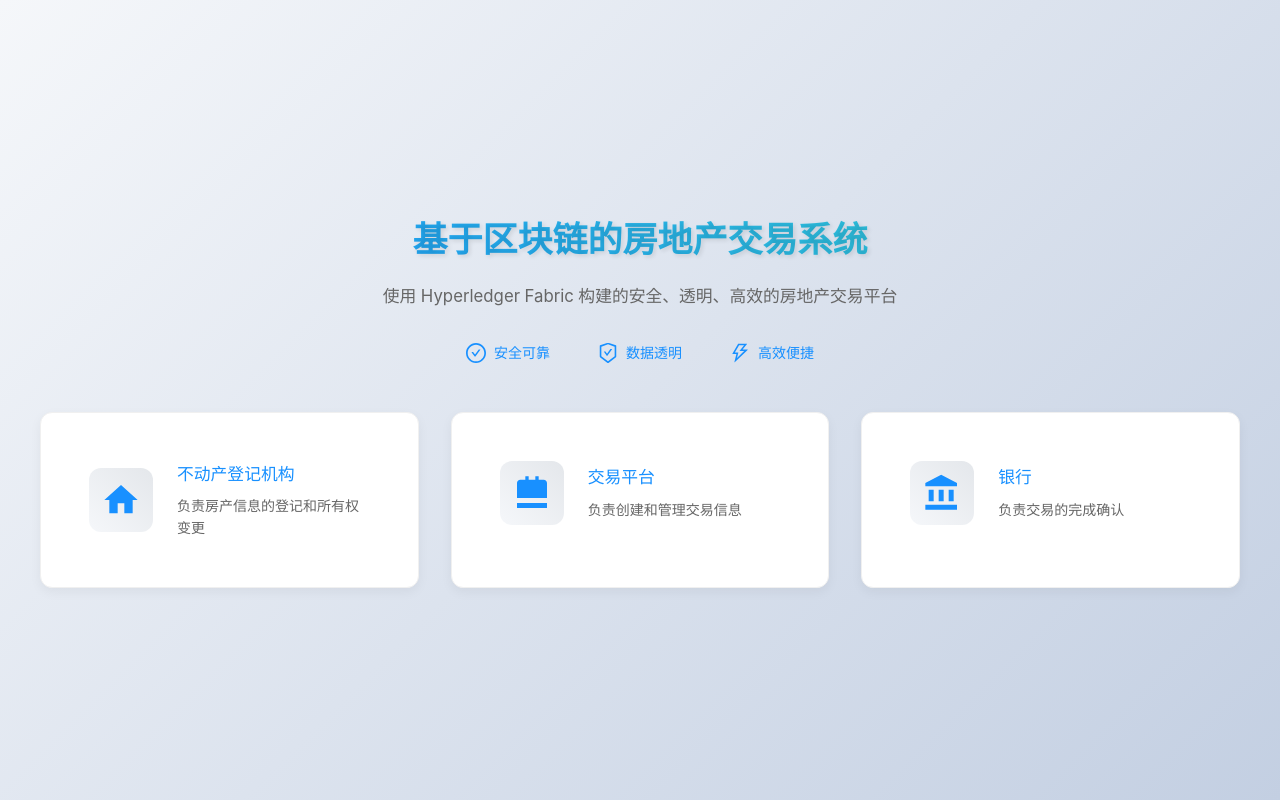
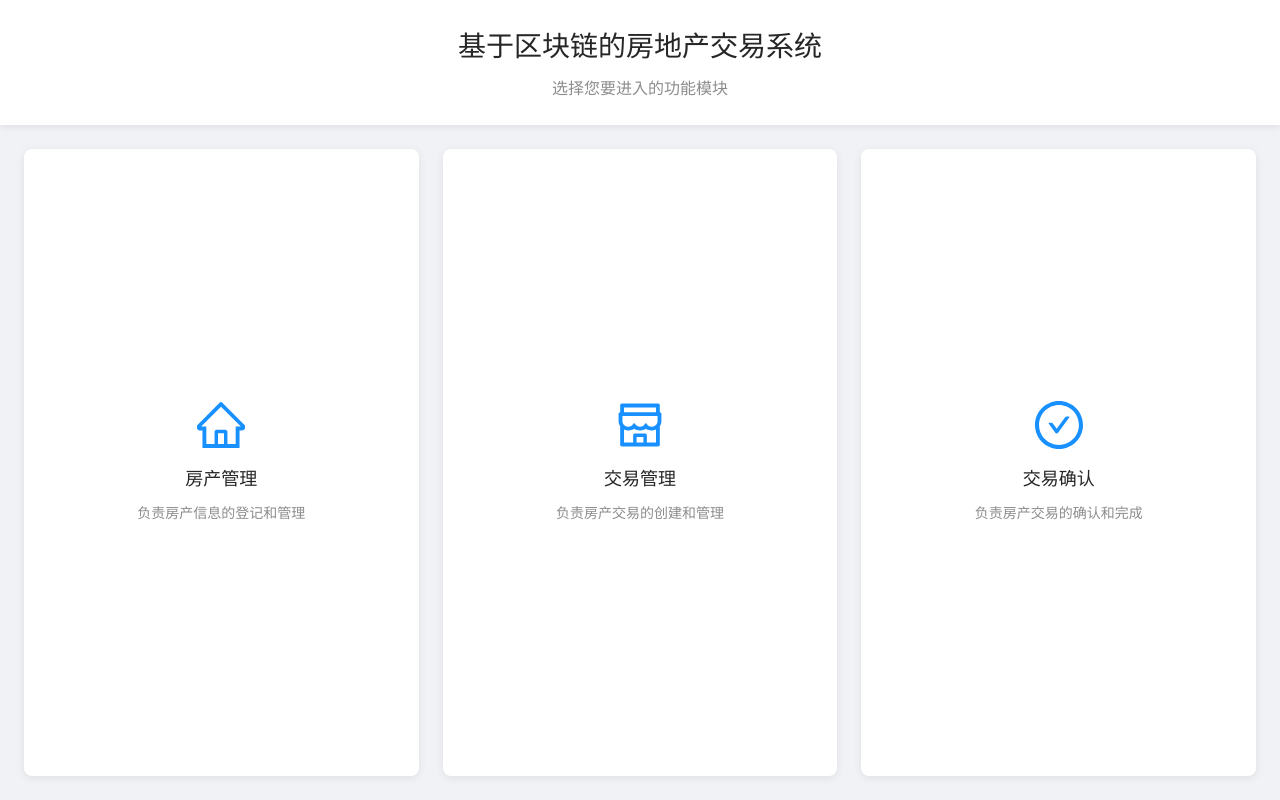
Before and after one commit to togettoyou/fabric-realty, a Vue app in the folder application/web/: page / in a window 1280 px wide. Built offline with nearby package versions, Linux system fonts and the light colour scheme.

Commit message:
前端样式

```diff
--- a/application/web/src/views/Home.vue
+++ b/application/web/src/views/Home.vue
@@ -1,216 +1,114 @@
 <template>
   <div class="home">
-    <div class="main-content">
-      <div class="hero-section">
-        <h1 class="hero-title">基于区块链的房地产交易系统</h1>
-        <p class="hero-subtitle">使用 Hyperledger Fabric 构建的安全、透明、高效的房地产交易平台</p>
-        <div class="hero-features">
-          <div class="feature-item">
-            <CheckCircleOutlined />
-            <span>安全可靠</span>
-          </div>
-          <div class="feature-item">
-            <SafetyCertificateOutlined />
-            <span>数据透明</span>
-          </div>
-          <div class="feature-item">
-            <ThunderboltOutlined />
-            <span>高效便捷</span>
-          </div>
-        </div>
-      </div>
+    <div class="page-header">
+      <h1 class="page-title">基于区块链的房地产交易系统</h1>
+      <p class="page-description">选择您要进入的功能模块</p>
+    </div>
 
-      <div class="roles-section">
-        <a-row :gutter="[32, 32]" justify="center">
-          <a-col :xs="24" :sm="24" :md="8">
-            <a-card hoverable class="role-card" @click="$router.push('/realty-agency')">
-              <div class="card-content">
-                <div class="card-icon">
-                  <img alt="不动产登记机构" src="../assets/realty.svg" />
-                </div>
-                <div class="card-info">
-                  <h3>不动产登记机构</h3>
-                  <p>负责房产信息的登记和所有权变更</p>
-                </div>
-              </div>
-            </a-card>
-          </a-col>
-          <a-col :xs="24" :sm="24" :md="8">
-            <a-card hoverable class="role-card" @click="$router.push('/trading-platform')">
-              <div class="card-content">
-                <div class="card-icon">
-                  <img alt="交易平台" src="../assets/trading.svg" />
-                </div>
-                <div class="card-info">
-                  <h3>交易平台</h3>
-                  <p>负责创建和管理交易信息</p>
-                </div>
-              </div>
-            </a-card>
-          </a-col>
-          <a-col :xs="24" :sm="24" :md="8">
-            <a-card hoverable class="role-card" @click="$router.push('/bank')">
-              <div class="card-content">
-                <div class="card-icon">
-                  <img alt="银行" src="../assets/bank.svg" />
-                </div>
-                <div class="card-info">
-                  <h3>银行</h3>
-                  <p>负责交易的完成确认</p>
-                </div>
-              </div>
-            </a-card>
-          </a-col>
-        </a-row>
-      </div>
+    <div class="content">
+      <router-link to="/realty-agency" class="card">
+        <HomeOutlined class="card-icon" />
+        <div class="card-title">房产管理</div>
+        <div class="card-description">负责房产信息的登记和管理</div>
+      </router-link>
+
+      <router-link to="/trading-platform" class="card">
+        <ShopOutlined class="card-icon" />
+        <div class="card-title">交易管理</div>
+        <div class="card-description">负责房产交易的创建和管理</div>
+      </router-link>
+
+      <router-link to="/bank" class="card">
+        <CheckCircleOutlined class="card-icon" />
+        <div class="card-title">交易确认</div>
+        <div class="card-description">负责房产交易的确认和完成</div>
+      </router-link>
     </div>
   </div>
 </template>
 
 <script setup lang="ts">
-import { CheckCircleOutlined, SafetyCertificateOutlined, ThunderboltOutlined } from '@ant-design/icons-vue';
+import { HomeOutlined, ShopOutlined, CheckCircleOutlined } from '@ant-design/icons-vue';
 </script>
 
 <style scoped>
 .home {
   height: 100vh;
-  background: linear-gradient(135deg, #f5f7fa 0%, #c3cfe2 100%);
   display: flex;
+  flex-direction: column;
+  background-color: #f0f2f5;
+}
+
+.content {
+  flex: 1;
+  display: flex;
+  gap: 24px;
+  padding: 24px;
+}
+
+.card {
+  flex: 1;
+  display: flex;
+  flex-direction: column;
   align-items: center;
   justify-content: center;
   padding: 24px;
+  border-radius: 8px;
+  background-color: #fff;
+  box-shadow: 0 2px 8px rgba(0, 0, 0, 0.08);
+  transition: all 0.3s;
+  cursor: pointer;
+  text-decoration: none;
+  color: rgba(0, 0, 0, 0.85);
 }
 
-.main-content {
-  width: 100%;
-  max-width: 1200px;
+.card:hover {
+  box-shadow: 0 4px 16px rgba(0, 0, 0, 0.12);
+  transform: translateY(-2px);
 }
 
-.hero-section {
-  text-align: center;
-  margin-bottom: 48px;
-}
-
-.hero-title {
-  font-size: 2.5em;
-  font-weight: bold;
+.card-icon {
+  font-size: 48px;
   margin-bottom: 16px;
-  background: linear-gradient(45deg, #1890ff 0%, #36cfc9 100%);
-  -webkit-background-clip: text;
-  -webkit-text-fill-color: transparent;
-  text-shadow: 2px 2px 4px rgba(0, 0, 0, 0.1);
-}
-
-.hero-subtitle {
-  font-size: 1.2em;
-  color: #666;
-  margin-bottom: 32px;
-}
-
-.hero-features {
-  display: flex;
-  justify-content: center;
-  gap: 48px;
-}
-
-.feature-item {
-  display: flex;
-  align-items: center;
-  gap: 8px;
   color: #1890ff;
 }
 
-.feature-item :deep(.anticon) {
-  font-size: 20px;
+.card-title {
+  font-size: 18px;
+  font-weight: 500;
+  margin-bottom: 8px;
+  color: rgba(0, 0, 0, 0.85);
 }
 
-.role-card {
-  height: 100%;
-  transition: all 0.3s ease;
-  border-radius: 12px;
-  overflow: hidden;
-  cursor: pointer;
-  background: white;
-  box-shadow: 0 4px 12px rgba(0, 0, 0, 0.05);
+.card-description {
+  font-size: 14px;
+  color: rgba(0, 0, 0, 0.45);
+  text-align: center;
 }
 
-.role-card:hover {
-  transform: translateY(-6px);
-  box-shadow: 0 12px 24px rgba(0, 0, 0, 0.1);
+.page-header {
+  padding: 24px;
+  background-color: #fff;
+  box-shadow: 0 2px 8px rgba(0, 0, 0, 0.08);
+  text-align: center;
 }
 
-.card-content {
-  padding: 24px;
-  display: flex;
-  align-items: center;
-  gap: 24px;
+.page-title {
+  font-size: 28px;
+  font-weight: 500;
+  color: rgba(0, 0, 0, 0.85);
+  margin: 0;
 }
 
-.card-icon {
-  width: 64px;
-  height: 64px;
-  display: flex;
-  align-items: center;
-  justify-content: center;
-  background: linear-gradient(45deg, #f5f7fa 0%, #e4e7eb 100%);
-  border-radius: 12px;
-  padding: 12px;
-}
-
-.card-icon img {
-  width: 100%;
-  height: 100%;
-  object-fit: contain;
-  transition: all 0.3s ease;
-}
-
-.role-card:hover .card-icon img {
-  transform: scale(1.1);
-}
-
-.card-info {
-  flex: 1;
-}
-
-.card-info h3 {
-  font-size: 1.2em;
-  color: #1890ff;
-  margin-bottom: 8px;
-}
-
-.card-info p {
-  color: #666;
-  margin: 0;
-  font-size: 14px;
+.page-description {
+  font-size: 16px;
+  color: rgba(0, 0, 0, 0.45);
+  margin: 8px 0 0 0;
 }
 
 @media (max-width: 768px) {
-  .home {
-    height: auto;
-    padding: 48px 24px;
-  }
-
-  .hero-title {
-    font-size: 2em;
-  }
-
-  .hero-subtitle {
-    font-size: 1em;
-  }
-
-  .hero-features {
+  .content {
     flex-direction: column;
-    gap: 16px;
-  }
-
-  .card-content {
-    flex-direction: column;
-    text-align: center;
-    gap: 16px;
-  }
-
-  .card-icon {
-    margin: 0 auto;
   }
 }
 </style>
```
